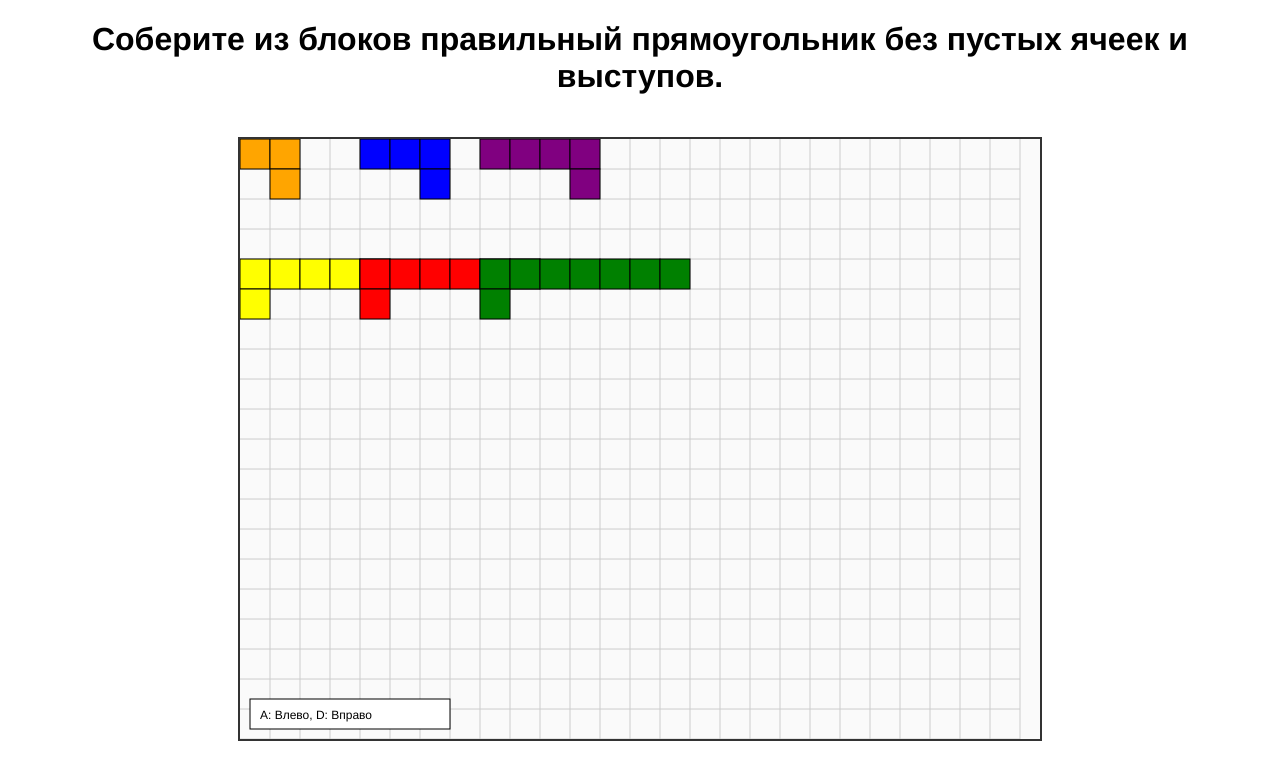
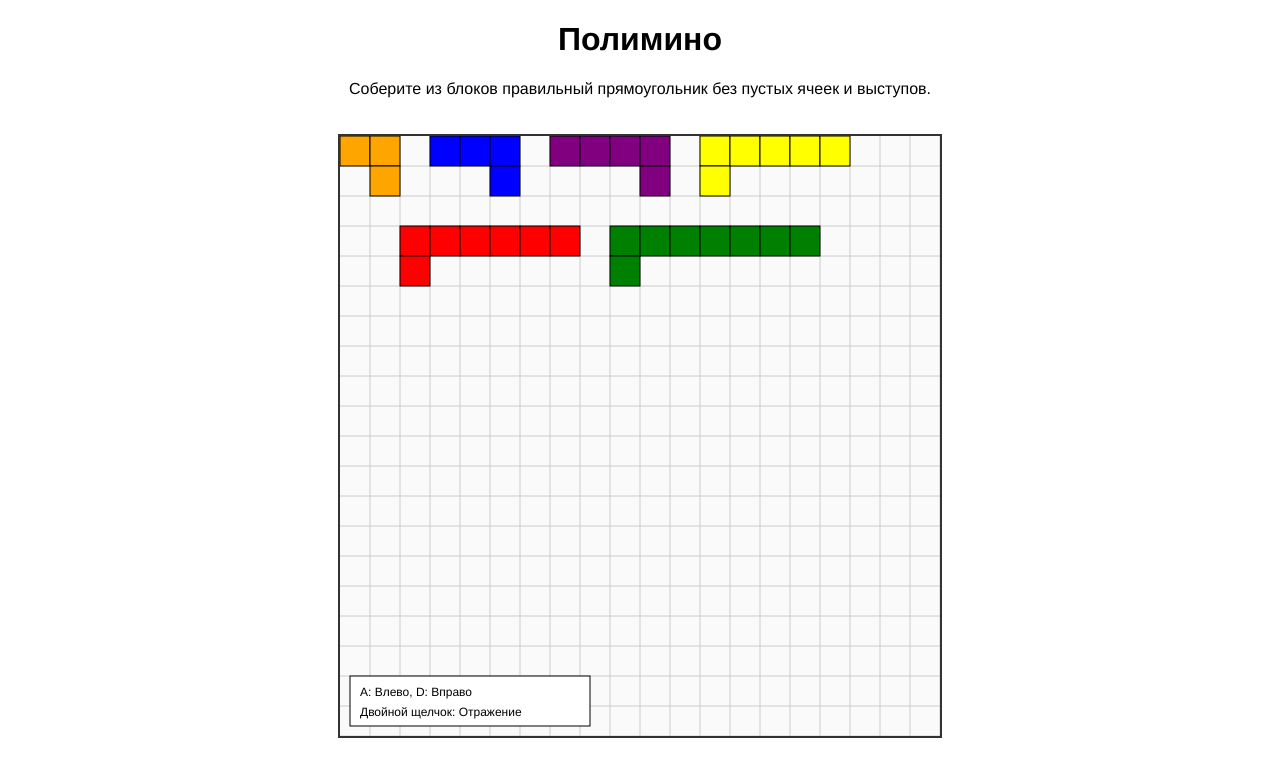
Before and after one commit to lissizza/corners-polimino, a Vue app: page / in a window 1280 px wide. Shown: the top 780 px of the page. Built offline with nearby package versions, Linux system fonts and the light colour scheme.

Commit message:
adjustments

```diff
--- a/src/App.vue
+++ b/src/App.vue
@@ -1,6 +1,7 @@
 <template>
   <div id="app">
-    <h1>Соберите из блоков правильный прямоугольник без пустых ячеек и выступов.</h1>
+    <h1>Полимино</h1>
+    <p>Соберите из блоков правильный прямоугольник без пустых ячеек и выступов.</p>
     <svg :width="svgWidth" :height="svgHeight" class="game-svg">
       <!-- Сетка -->
       <g class="grid">
@@ -50,8 +51,9 @@
 
       <!-- Подсказка по клавишам управления в левом нижнем углу -->
       <g class="controls-hint">
-        <rect x="10" :y="svgHeight - 40" width="200" height="30" fill="#fff" stroke="#000" />
-        <text x="20" :y="svgHeight - 20" font-size="12" fill="#000">A: Влево, D: Вправо</text>
+        <rect x="10" :y="svgHeight - 60" width="240" height="50" fill="#fff" stroke="#000" />
+        <text x="20" :y="svgHeight - 40" font-size="12" fill="#000">A: Влево, D: Вправо</text>
+        <text x="20" :y="svgHeight - 20" font-size="12" fill="#000">Двойной щелчок: Отражение</text>
       </g>
     </svg>
     <div v-if="victory" class="victory-message">
@@ -71,9 +73,8 @@ export default {
     PuzzlePiece,
   },
   setup() {
-    // остальная логика остается неизменной
     const gridSize = 30;
-    const svgWidth = 800;
+    const svgWidth = 600;
     const svgHeight = 600;
     const columns = Math.floor(svgWidth / gridSize);
     const rows = Math.floor(svgHeight / gridSize);
@@ -87,7 +88,6 @@ export default {
     );
 
     const handleUpdatePiece = updatedPiece => {
-      console.log('Attempting to update piece:', updatedPiece);
       const index = pieces.value.findIndex(p => p.id === updatedPiece.id);
       if (index === -1) return;
 
@@ -96,13 +96,11 @@ export default {
 
       // Проверка на выход за границы
       if (!isWithinBounds(tempPiece)) {
-        console.log('Position out of bounds, reverting to old position.');
         return; // Не обновляем позицию, если фигура выходит за границы
       }
 
       // Проверка на пересечение с другими фигурами
       if (isOverlapping(tempPiece)) {
-        console.log('Overlap detected, reverting to old position.');
         return; // Не обновляем позицию, если обнаружено пересечение
       }
 
@@ -112,8 +110,6 @@ export default {
       // Перемещаем фигурку в конец массива для отображения поверх других
       const [movedPiece] = pieces.value.splice(index, 1);
       pieces.value.push(movedPiece);
-
-      console.log('Piece successfully updated:', updatedPiece);
 
       // Проверка на победу после обновления позиции
       checkVictory();
@@ -126,7 +122,6 @@ export default {
         const gridY = Math.floor(block.y / gridSize);
 
         if (gridX < 0 || gridX >= columns || gridY < 0 || gridY >= rows) {
-          console.log(`Block out of bounds: (${gridX}, ${gridY})`);
           return false;
         }
       }
@@ -152,7 +147,6 @@ export default {
         const gridX = Math.floor(block.x / gridSize);
         const gridY = Math.floor(block.y / gridSize);
         if (occupied.has(`${gridX},${gridY}`)) {
-          console.log(`Block overlaps at: (${gridX}, ${gridY})`);
           return true;
         }
       }
@@ -196,7 +190,6 @@ export default {
 
           if (filled) {
             victory.value = true;
-            console.log('Victory achieved!');
             return;
           }
         }
@@ -246,7 +239,6 @@ export default {
         y: block.y * gridSize + piece.position.y,
       }));
 
-      console.log(`Transformed shape for piece ${piece.id}:`, transformed);
       return transformed;
     };
 
@@ -271,7 +263,6 @@ export default {
           }
         });
       });
-      console.log('Occupied cells:', occupied);
       return occupied;
     });
 
--- a/src/data/pieces.js
+++ b/src/data/pieces.js
@@ -22,7 +22,7 @@ export const pieces = [
       { x: 2, y: 0 }, // Третий блок основания
       { x: 2, y: 1 }, // Дополнительный блок справа сверху
     ],
-    initialPosition: { x: 120, y: 0 }, // Смещено по x для предотвращения перекрытия
+    initialPosition: { x: 90, y: 0 }, // Смещено по x для предотвращения перекрытия
     rotation: 0,
   },
   {
@@ -36,7 +36,7 @@ export const pieces = [
       { x: 3, y: 0 }, // Четвёртый блок основания
       { x: 3, y: 1 }, // Дополнительный блок справа сверху
     ],
-    initialPosition: { x: 240, y: 0 }, // Смещено по x для предотвращения перекрытия
+    initialPosition: { x: 210, y: 0 }, // Смещено по x для предотвращения перекрытия
     rotation: 0,
   },
   {
@@ -51,7 +51,7 @@ export const pieces = [
       { x: 4, y: 0 }, // Пятый блок основания
       { x: 0, y: 1 }, // Дополнительный блок слева сверху
     ],
-    initialPosition: { x: 0, y: 120 }, // Смещено по y для предотвращения перекрытия
+    initialPosition: { x: 360, y: 0 }, // Смещено по y для предотвращения перекрытия
     rotation: 0,
   },
   {
@@ -67,7 +67,7 @@ export const pieces = [
       { x: 5, y: 0 }, // Шестой блок основания
       { x: 0, y: 1 }, // Дополнительный блок слева сверху
     ],
-    initialPosition: { x: 120, y: 120 }, // Смещено по x и y для предотвращения перекрытия
+    initialPosition: { x: 60, y: 90 }, // Смещено по x и y для предотвращения перекрытия
     rotation: 0,
   },
   {
@@ -84,7 +84,7 @@ export const pieces = [
       { x: 6, y: 0 }, // Седьмой блок основания
       { x: 0, y: 1 }, // Дополнительный блок слева сверху
     ],
-    initialPosition: { x: 240, y: 120 }, // Смещено по x и y для предотвращения перекрытия
+    initialPosition: { x: 270, y: 90 }, // Смещено по x и y для предотвращения перекрытия
     rotation: 0,
   },
 ];
```
